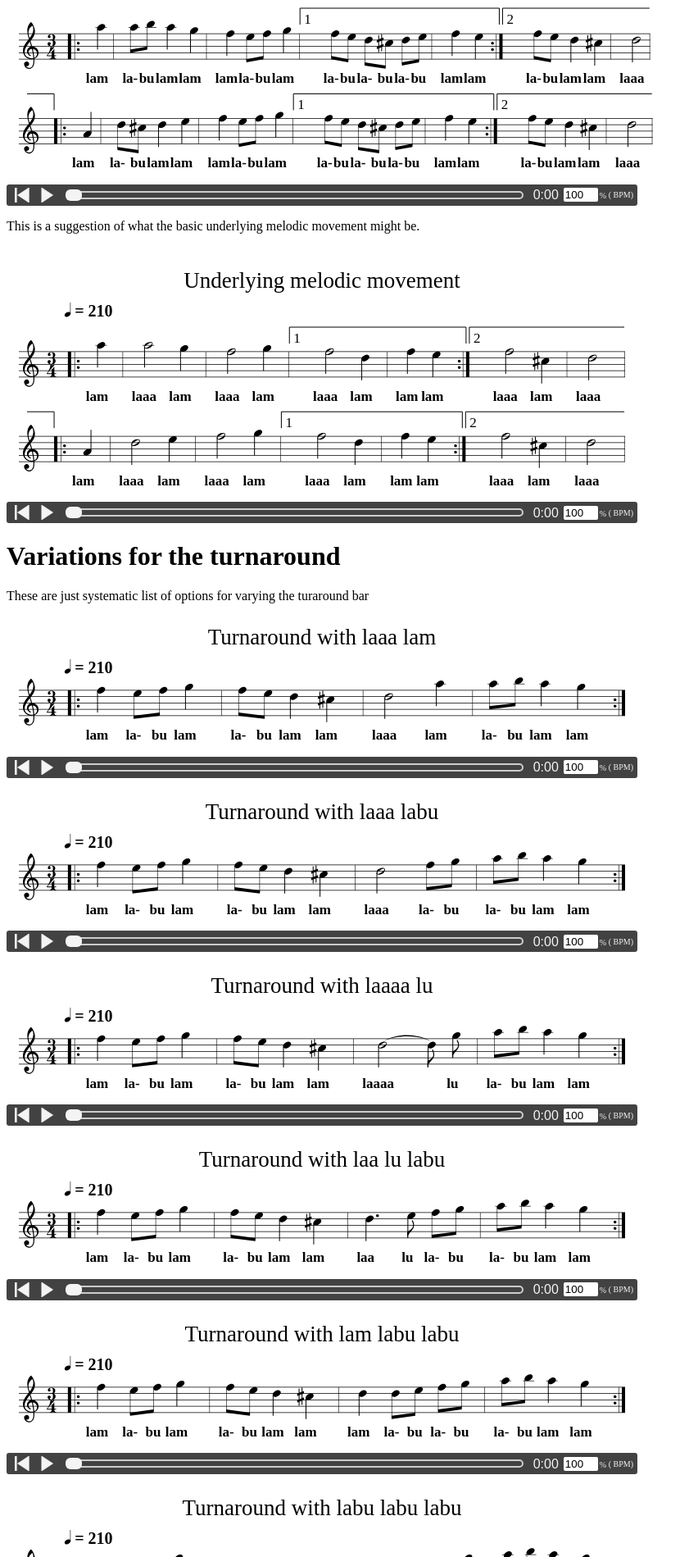
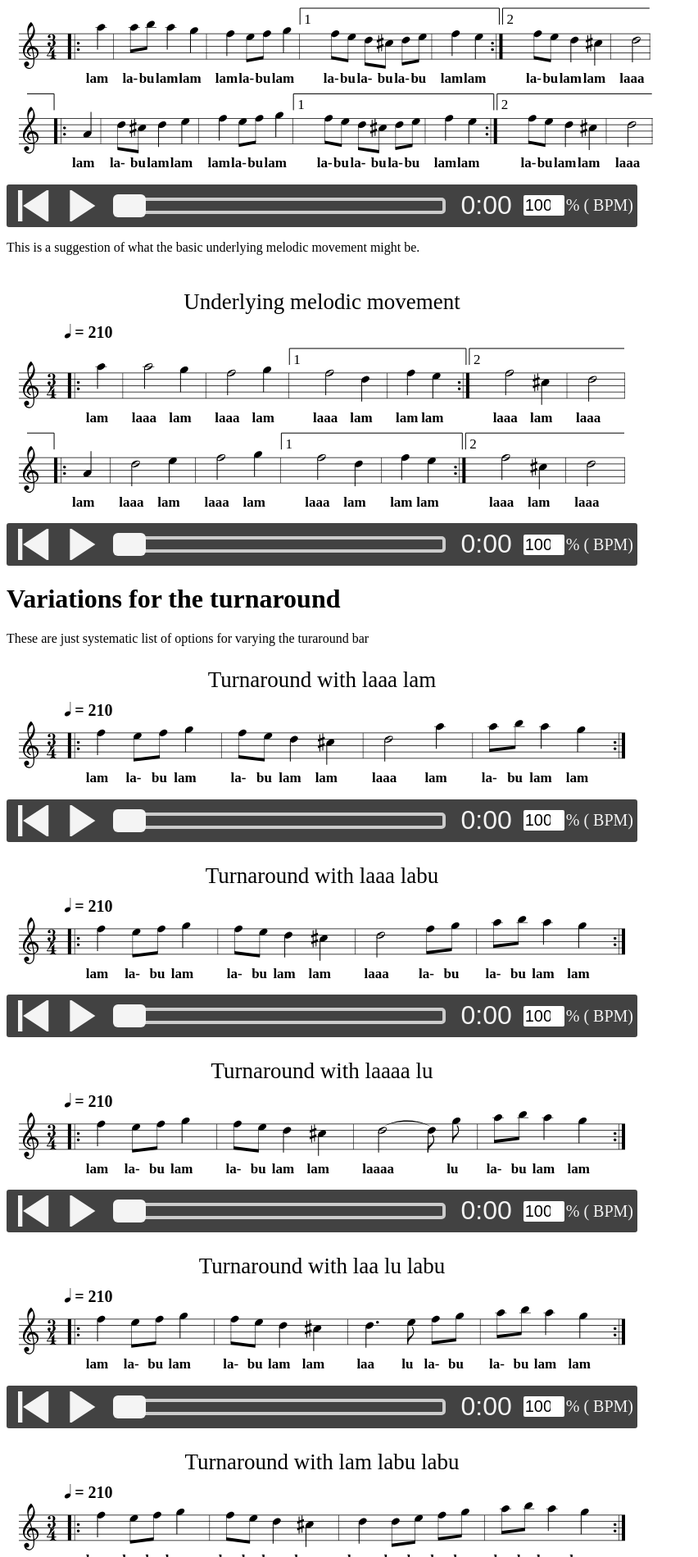
Before and after one commit to gregdyke/gregdyke.github.io, a Jekyll site: the page bourree.html, which Jekyll copies as it is, in a window 1280 px wide. Shown: the part 478-2377 px from the top of the page at 82% size, without its empty margins (0-852 px from the left). Built offline with Jekyll 4.4.1, drawn with Linux system fonts in a browser that asks for light colours.

Commit message:
make playback large

```diff
--- a/bourree.html
+++ b/bourree.html
@@ -67,45 +67,45 @@
     <h1>The basic tune</h1>
     (See version with lyrics at the bottom of the page)
     <div id="tune"></div>
-    <div id="tune-audio"></div>
+    <div id="tune-audio" class="abcjs-large"></div>
 
     <p>
       This is a suggestion of what the basic underlying melodic movement might
       be.
     </p>
     <div id="movement"></div>
-    <div id="movement-audio"></div>
+    <div id="movement-audio" class="abcjs-large"></div>
 
     <h1>Variations for the turnaround</h1>
     These are just systematic list of options for varying the turaround bar
     <div id="laaalam"></div>
-    <div id="laaalam-audio"></div>
+    <div id="laaalam-audio" class="abcjs-large"></div>
 
     <div id="laaalabu"></div>
-    <div id="laaalabu-audio"></div>
+    <div id="laaalabu-audio" class="abcjs-large"></div>
 
     <div id="laaaalu"></div>
-    <div id="laaaalu-audio"></div>
+    <div id="laaaalu-audio" class="abcjs-large"></div>
 
     <div id="laalulabu"></div>
-    <div id="laalulabu-audio"></div>
+    <div id="laalulabu-audio" class="abcjs-large"></div>
 
     <div id="lamlabulabu"></div>
-    <div id="lamlabulabu-audio"></div>
+    <div id="lamlabulabu-audio" class="abcjs-large"></div>
 
     <div id="labulabulabu"></div>
-    <div id="labulabulabu-audio"></div>
+    <div id="labulabulabu-audio" class="abcjs-large"></div>
 
     <h1>Ideas for variations of the melody</h1>
 
     <div id="melodyinstrument"></div>
-    <div id="melodyinstrument-audio"></div>
+    <div id="melodyinstrument-audio" class="abcjs-large"></div>
 
     <div id="selavoliachausir"></div>
-    <div id="selavoliachausir-audio"></div>
+    <div id="selavoliachausir-audio" class="abcjs-large"></div>
 
     <div id="depaurdemetrompar"></div>
-    <div id="depaurdemetrompar-audio"></div>
+    <div id="depaurdemetrompar-audio" class="abcjs-large"></div>
 
     <h1>Exaggerated ideas for variations of the melody</h1>
     <p>
@@ -114,22 +114,22 @@
     </p>
 
     <div id="alllabulabu"></div>
-    <div id="alllabulabu-audio"></div>
+    <div id="alllabulabu-audio" class="abcjs-large"></div>
 
     <div id="threeovertwo"></div>
-    <div id="threeovertwo-audio"></div>
+    <div id="threeovertwo-audio" class="abcjs-large"></div>
 
     <div id="twooverthree"></div>
-    <div id="twooverthree-audio"></div>
+    <div id="twooverthree-audio" class="abcjs-large"></div>
 
     <div id="weirdrepetition"></div>
-    <div id="weirdrepetition-audio"></div>
+    <div id="weirdrepetition-audio" class="abcjs-large"></div>
 
     <h1>The tune with lyrics</h1>
     <div id="tune-se-la-volia"></div>
-    <div id="tune-se-la-volia-audio"></div>
+    <div id="tune-se-la-volia-audio" class="abcjs-large"></div>
     <div id="tune-prequi-venia"></div>
-    <div id="tune-prequi-venia-audio"></div>
+    <div id="tune-prequi-venia-audio" class="abcjs-large"></div>
     <script src="/js/workshop.js" type="text/javascript"></script>
   </body>
 </html>
```
